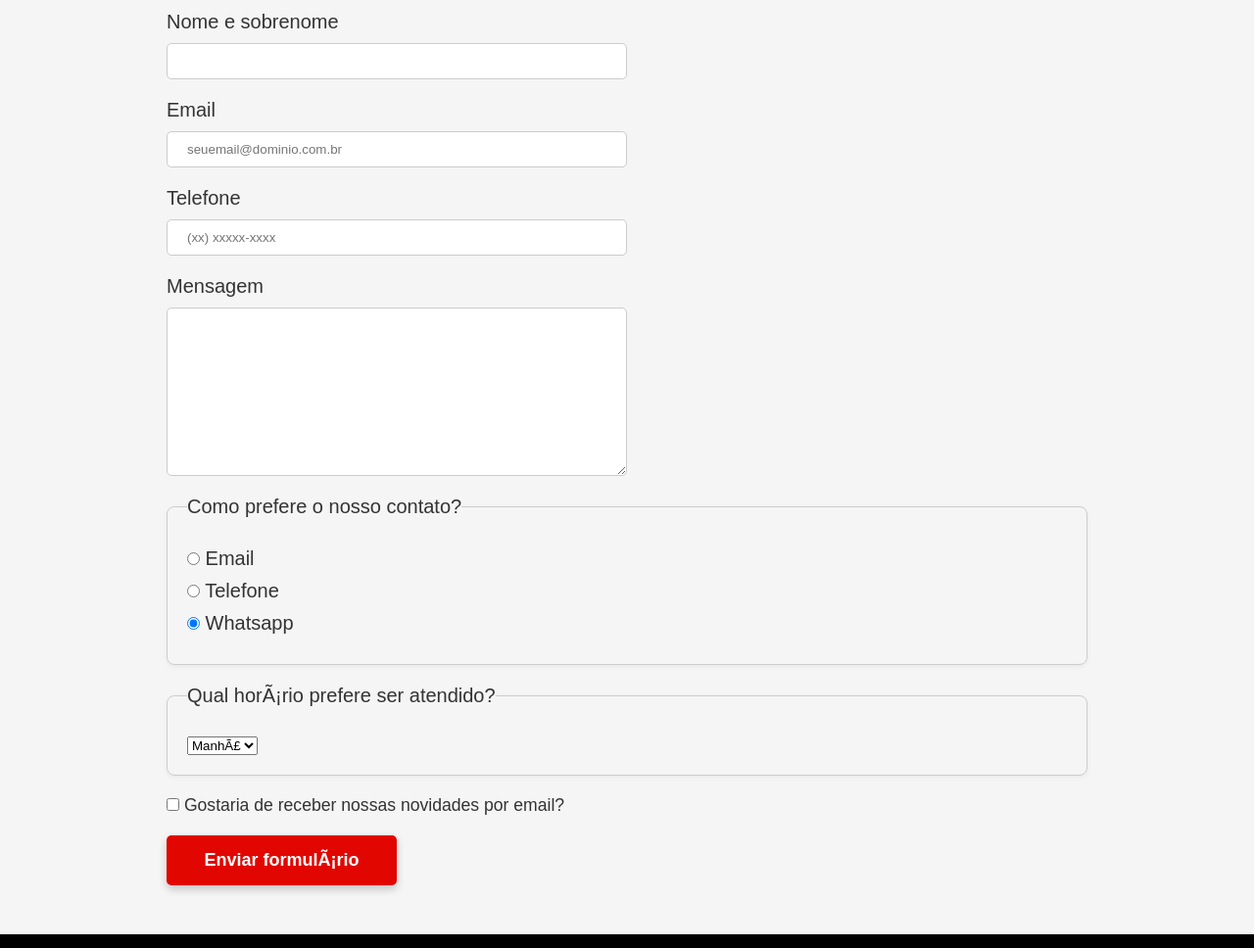
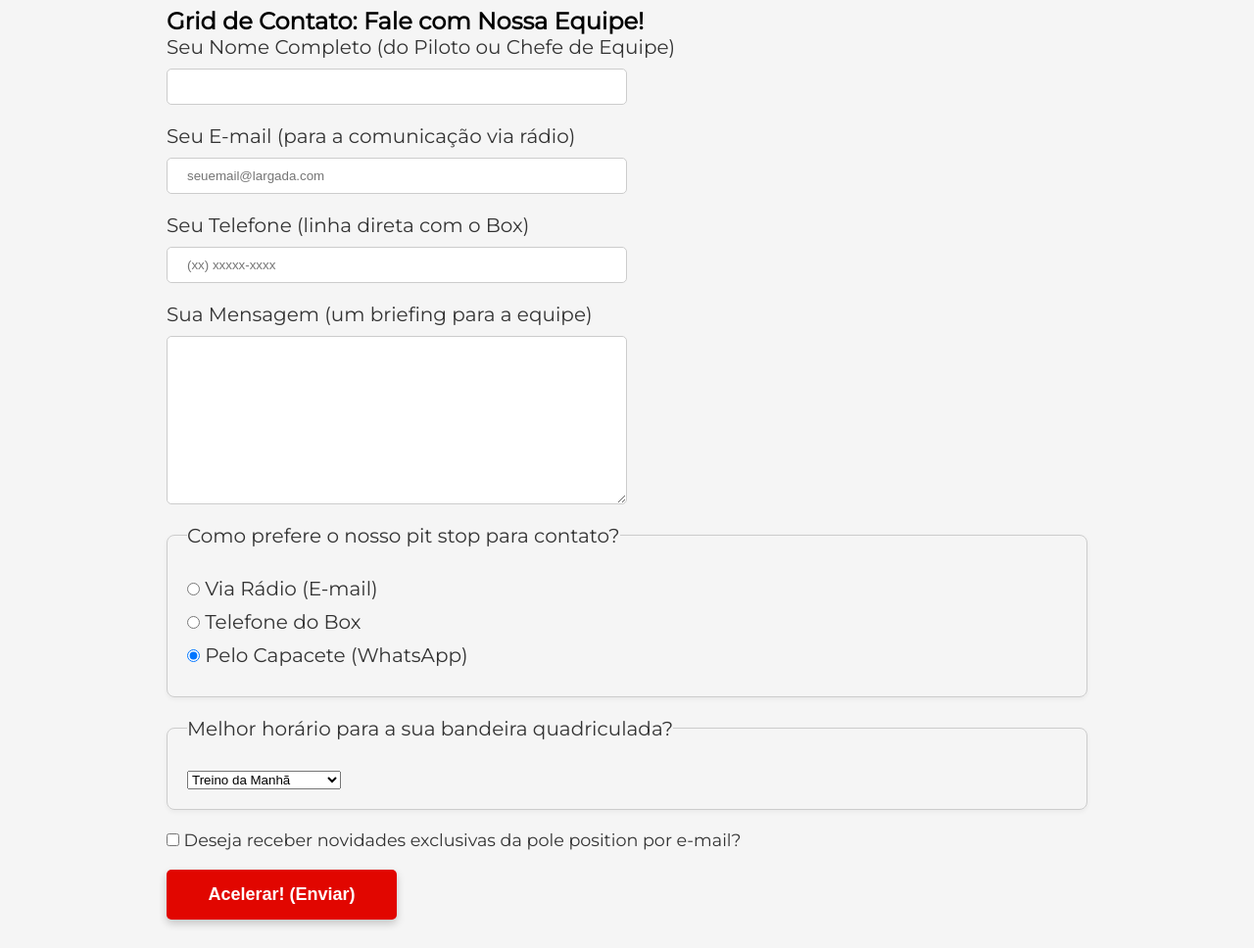
Before and after one commit to gtff190/RUMO, a plain HTML site: page contato.html in a window 1280 px wide. Shown: the part 190-1158 px from the top of the page at 98% size. Drawn offline with Linux system fonts and the light colour scheme.

Commit message:
Update contato.html

```diff
--- a/contato.html
+++ b/contato.html
@@ -2,15 +2,18 @@
 <html lang="pt-br">
 
 <head charset="UTF-8">
-  <title>Contato</title>
+  <meta charset="UTF-8">
+  <meta name="viewport" content="width=device-width, initial-scale=1.0">
+  <title>Contato - Rumo ao Pódio</title>
+  <link href="https://fonts.googleapis.com/css2?family=Montserrat&display=swap" rel="stylesheet">
   <link rel="stylesheet" href="style.css">
 </head>
 
 <body>
   <header>
-    <div class="caixa">
-      <h1><img src="logo.png" alt="Logo Rumo ao Pódio"></h1>
-
+    <div class="logo">
+      <img src="logo.png" alt="Logo Rumo ao Pódio">
+    </div>
     <nav>
       <ul>
         <li><a href="index.html">Início</a></li>
@@ -18,53 +21,53 @@
         <li><a href="pilotos.html">Pilotos</a></li>
         <li><a href="equipes.html">Equipes</a></li>
         <li><a href="calendario.html">Calendário</a></li>
+        <li><a href="contato.html">Contato</a></li>
       </ul>
     </nav>
-    </div>
   </header>
 
   <main>
     <form>
-      <label for="nomesobrenome">Nome e sobrenome</label>
+      <h2>Grid de Contato: Fale com Nossa Equipe!</h2>
+
+      <label for="nomesobrenome">Seu Nome Completo (do Piloto ou Chefe de Equipe)</label>
       <input type="text" id="nomesobrenome" class="input-padrao" required>
 
-      <label for="email">Email</label>
-      <input type="email" id="email" class="input-padrao" required placeholder="seuemail@dominio.com.br">
+      <label for="email">Seu E-mail (para a comunicação via rádio)</label>
+      <input type="email" id="email" class="input-padrao" required placeholder="seuemail@largada.com">
 
-      <label for="telefone">Telefone</label>
+      <label for="telefone">Seu Telefone (linha direta com o Box)</label>
       <input type="tel" id="telefone" class="input-padrao" required placeholder="(xx) xxxxx-xxxx">
 
-      <label for="mensagem">Mensagem</label>
+      <label for="mensagem">Sua Mensagem (um briefing para a equipe)</label>
       <textarea cols="70" rows="10" id="mensagem" class="input-padrao" required></textarea>
 
       <fieldset>
-        <legend>Como prefere o nosso contato?</legend>
+        <legend>Como prefere o nosso pit stop para contato?</legend>
 
-        <label for="radio-email"><input type="radio" value="email" id="radio-email" name="contato"> Email</label>
-        <label for="radio-telefone"><input type="radio" value="telefone" id="radio-telefone" name="contato">
-          Telefone</label>
-        <label for="radio-whatsapp"><input type="radio" value="whatsapp" id="radio-whatsapp" name="contato" checked>
-          Whatsapp</label>
+        <label for="radio-email"><input type="radio" value="email" id="radio-email" name="contato"> Via Rádio (E-mail)</label>
+        <label for="radio-telefone"><input type="radio" value="telefone" id="radio-telefone" name="contato"> Telefone do Box</label>
+        <label for="radio-whatsapp"><input type="radio" value="whatsapp" id="radio-whatsapp" name="contato" checked> Pelo Capacete (WhatsApp)</label>
       </fieldset>
 
       <fieldset>
-        <legend>Qual horário prefere ser atendido?</legend>
+        <legend>Melhor horário para a sua bandeira quadriculada?</legend>
         <select>
-          <option>Manhã</option>
-          <option>Tarde</option>
-          <option>Noite</option>
+          <option>Treino da Manhã</option>
+          <option>Classificação da Tarde</option>
+          <option>Corrida da Noite</option>
         </select>
       </fieldset>
 
-      <label class="checkbox"><input type="checkbox"> Gostaria de receber nossas novidades por email?</label>
+      <label class="checkbox"><input type="checkbox"> Deseja receber novidades exclusivas da pole position por e-mail?</label>
 
-      <input type="submit" value="Enviar formulário" class="enviar">
+      <input type="submit" value="Acelerar! (Enviar)" class="enviar">
     </form>
   </main>
 
   <footer>
     <img src="logobranco.png" alt="Logo Rumo ao Pódio">
-    <p class="copyright">Copyright Rumo ao Pódio - 2022</p>
+    <p class="copyright">Copyright Rumo ao Pódio - 2025</p>
   </footer>
 </body>
 
```
Lines whose indentation alone changed are shown as unchanged.
